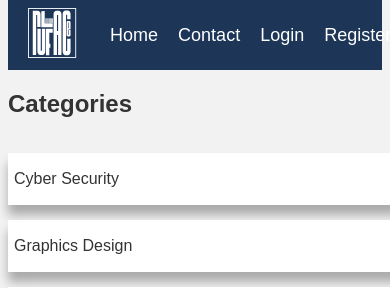
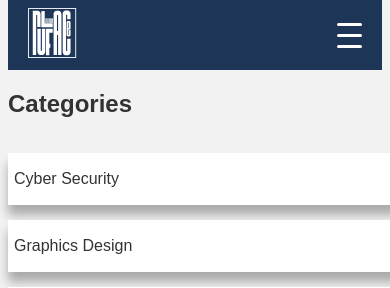
Before and after one commit to Im-Kaycee/Nulface, a Django app: page /blog/ in a window 390 px wide; the page is wider, and only the part inside the window is pictured. Shown: the top 288 px of that part. Run offline with Django 5.2, Linux system fonts and the light colour scheme; data comes from the database, SQL or seed files in the repository; some libraries are stand-ins or nearby versions; some web fonts are replaced.

Commit message:
Nav bar fixed

```diff
--- a/main/static/blog.css
+++ b/main/static/blog.css
@@ -6,6 +6,7 @@
     min-height: 100vh;
     background-color: #F2F2F2;
 }
+/* Basic Styles */
 .navbar {
     display: flex;
     justify-content: space-between;
@@ -16,7 +17,7 @@
 }
 
 .logo {
-    height: 50px; /* Adjust to fit your design */
+    height: 50px;
 }
 
 .nav-links {
@@ -35,6 +36,47 @@
     color: white;
     font-size: 18px;
 }
+
+/* Hamburger Menu Icon */
+.hamburger {
+    display: none;
+    flex-direction: column;
+    cursor: pointer;
+}
+
+.hamburger span {
+    height: 3px;
+    width: 25px;
+    background-color: white;
+    margin: 4px 0;
+    border-radius: 2px;
+}
+
+/* Media Query for Mobile View */
+@media (max-width: 768px) {
+    .nav-links {
+        display: none; /* Hidden by default */
+        flex-direction: column;
+        position: absolute;
+        top: 50px;
+        right: 0;
+        background-color: #1D3557;
+        width: 100%;
+        text-align: center;
+    }
+
+    .nav-links.active {
+        display: flex; /* Shown when toggled */
+    }
+
+    .hamburger {
+        display: flex; /* Show hamburger icon on mobile */
+    }
+
+    .nav-links li {
+        margin: 10px 0;
+    }
+}
 .footer {
     margin-top: 20px;
     background-color: #23395d;
@@ -48,6 +90,7 @@
     max-width: 1200px;
     margin: 0 auto;
     padding: 0 50px;
+    flex-wrap: wrap;
 }
 
 .footer-logo img {
--- a/main/templates/blog.html
+++ b/main/templates/blog.html
@@ -16,6 +16,13 @@
         <a href="/">
             <img src="{% static 'images/logo1-white.svg' %}" alt="Brand Logo" class="logo">
         </a>
+
+        <div class="hamburger">
+            <span></span>
+            <span></span>
+            <span></span>
+        </div>
+
         <ul class="nav-links">
             {% if user.is_authenticated %}
                 <li><a href="/">Home</a></li>
@@ -23,15 +30,12 @@
                 <li><a href="/contact">Contact</a></li>
                 <li><a href="/profile">Profile</a></li>
                 <li><a href="{% url 'logout' %}">Logout</a></li>
-
             {% else %}
                 <li><a href="/">Home</a></li>
                 <li><a href="/contact">Contact</a></li>
                 <li><a href="{% url 'login' %}">Login</a></li>
                 <li><a href="{% url 'register' %}">Register</a></li>
             {% endif %}
-
-
         </ul>
     </nav>
     {% if messages %}
@@ -149,6 +153,10 @@
                 alert.style.display = 'none';
             }
         }, 3000);
+
+    document.querySelector('.hamburger').addEventListener('click', () => {
+    document.querySelector('.nav-links').classList.toggle('active');
+});
     </script>
   </body>
   </html>
```
Also changed, not shown: main/static/style.css (+44 -1 lines), main/templates/index.html (+10 -2 lines). Lines whose indentation alone changed are shown as unchanged.
